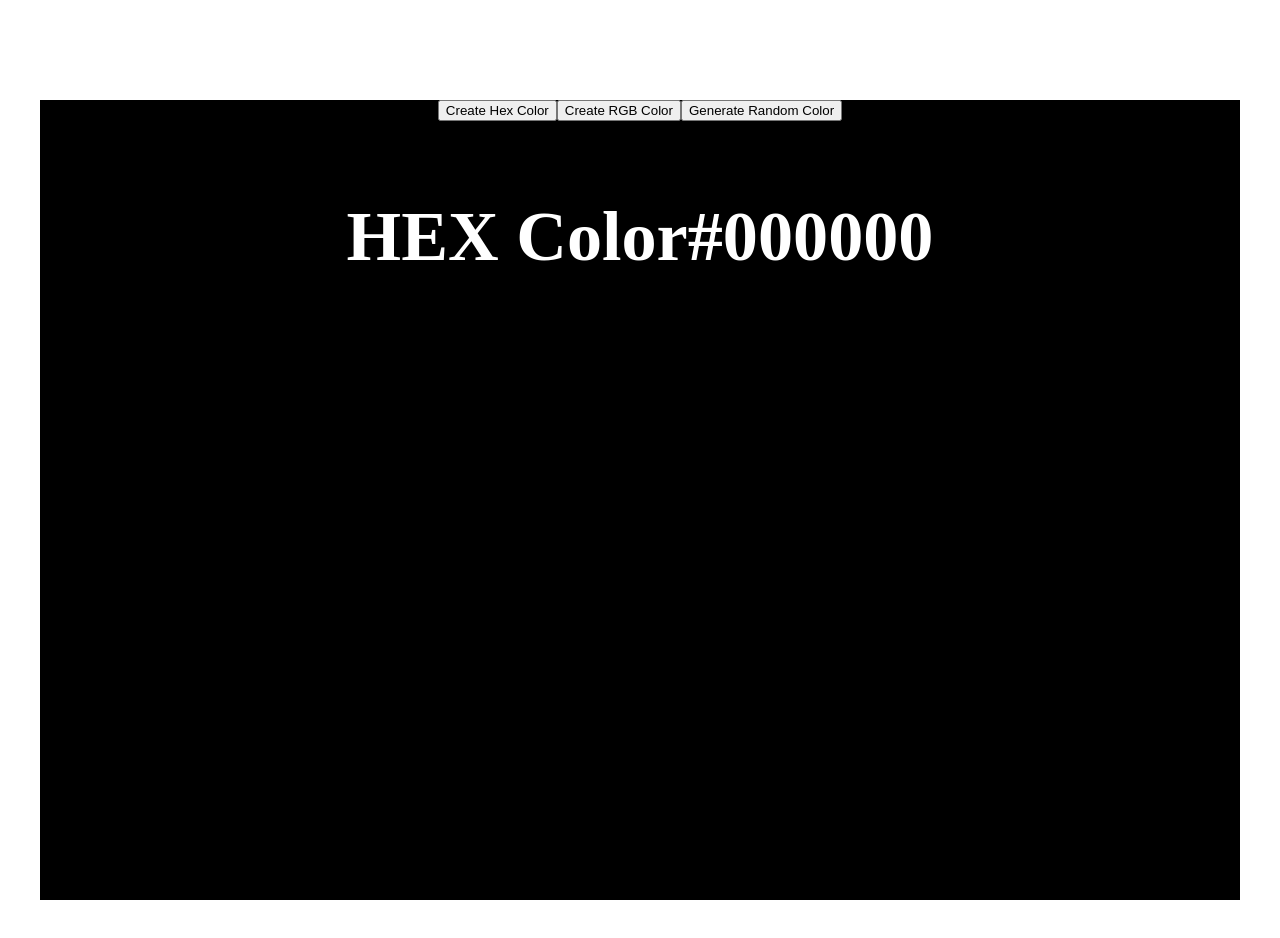
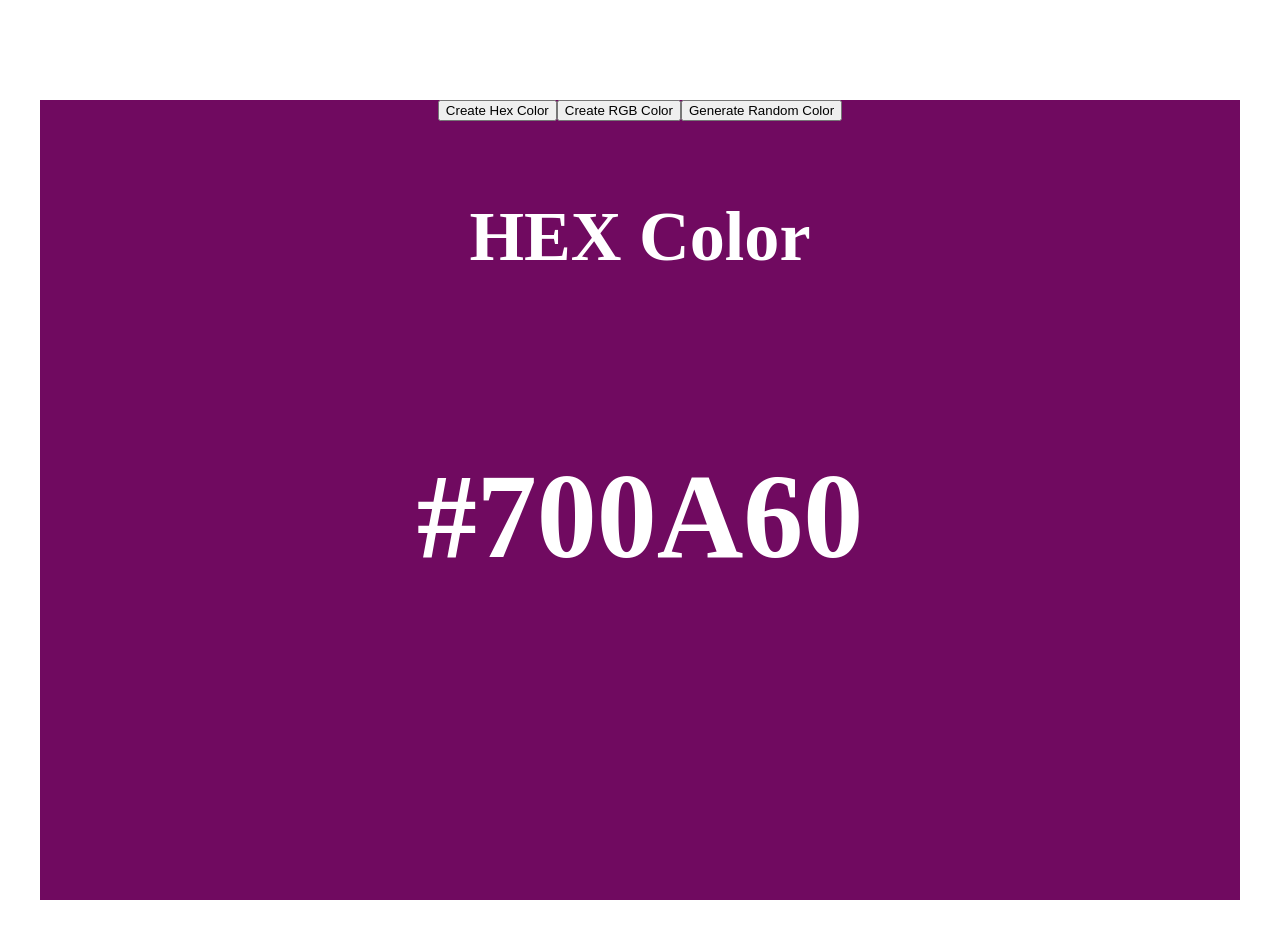
Before and after one commit to JW796/ReactJS-Interview-Projects, a React (Vite) app: page / in a window 1280 px wide. Shown: the part 740-1678 px from the top of the page. Built offline with nearby package versions, Linux system fonts and the light colour scheme.

Commit message:
RGB Color

```diff
--- a/src/components/random color/index.jsx
+++ b/src/components/random color/index.jsx
@@ -1,4 +1,4 @@
-import { useState } from "react";
+import { useEffect, useState } from "react";
 
 export default function RandomColor() {
 
@@ -25,8 +25,13 @@ export default function RandomColor() {
        const g = randomColorUtility(256);
        const b = randomColorUtility(256);
 
-       setColor(rgb`${r}, ${g}, ${b}`);
+       setColor(`rgb(${r},${g},${b})`);
     }
+
+    useEffect(() => {
+        if(typeOfColor === "rgb") handleCreateRandomRgbColor();
+        else handleCreateRandomHexColor();
+    }, [typeOfColor]);
 
   return (
     <div
@@ -54,9 +59,11 @@ export default function RandomColor() {
         color: '#fff',
         fontSize: '60px',
         marginTop: '5px',
+        flexDirection: 'column',
+        gap: '20px'
       }}>
         <h3>{typeOfColor === 'rgb' ? 'RGB Color' : 'HEX Color'}</h3>
-        <h3>{color}</h3>
+        <h1>{color}</h1>
       </div>
     </div>
   );
```
